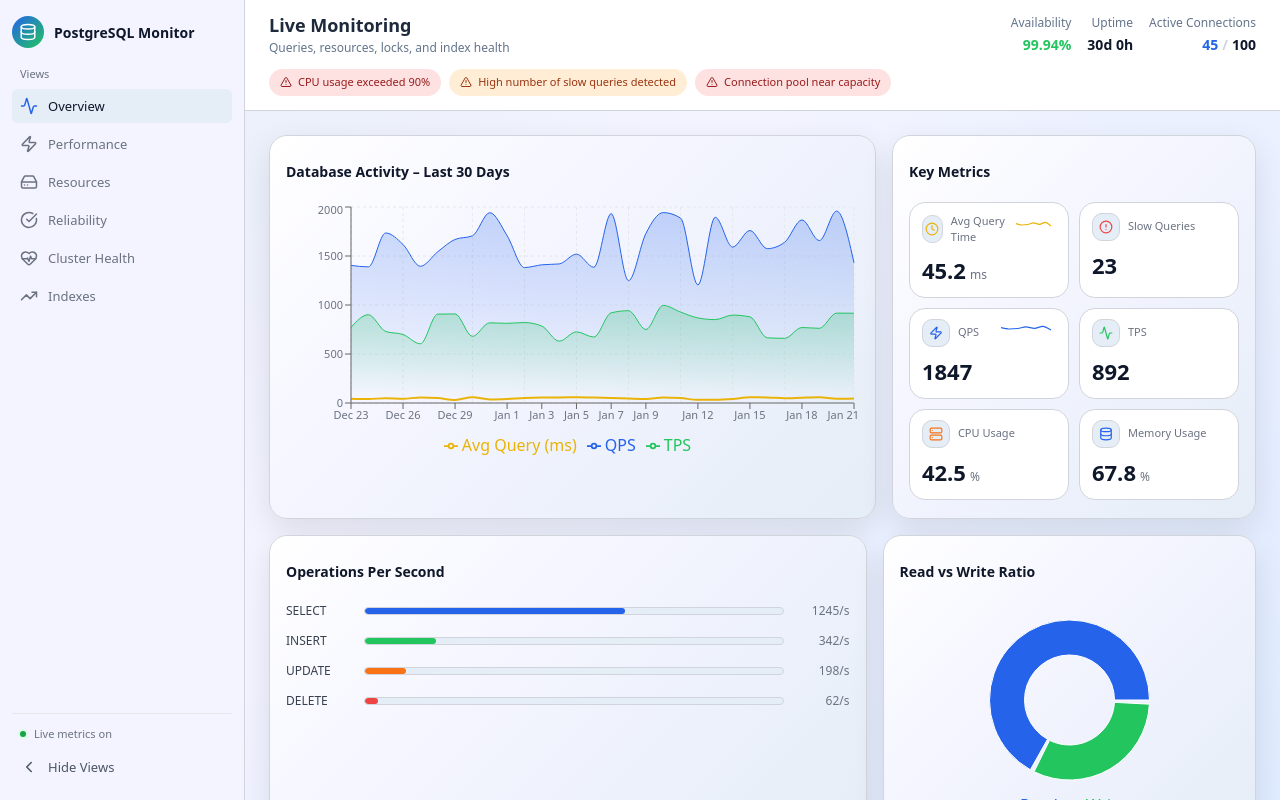
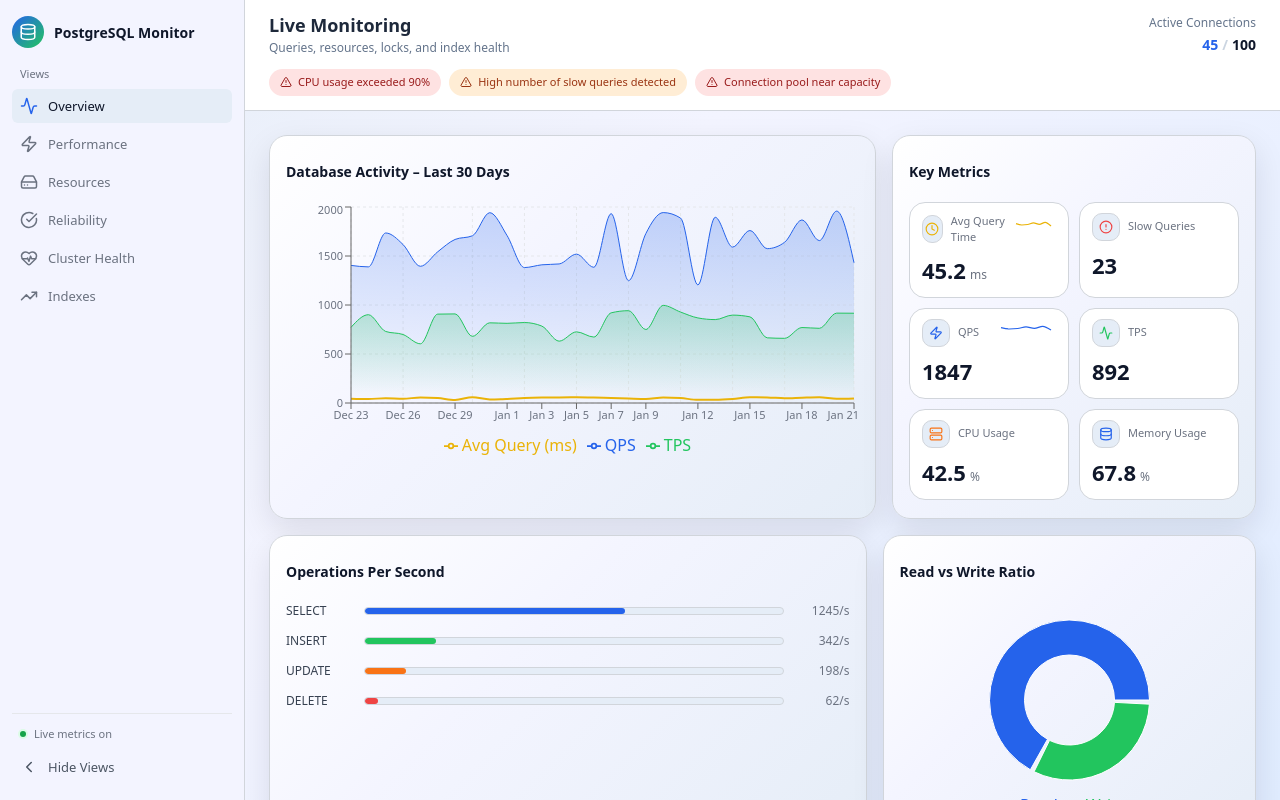
Before and after one commit to DilipViharika/pg-monitor-dashboard, a React (Vite) app: page / in a window 1280 px wide. Built offline with nearby package versions, Linux system fonts and the light colour scheme.

Commit message:
Refactor PostgreSQLMonitor component: remove Availability and Uptime metrics for cleaner display

```diff
--- a/src/PostgreSQLMonitor.jsx
+++ b/src/PostgreSQLMonitor.jsx
@@ -1393,18 +1393,7 @@ const PostgreSQLMonitor = () => {
               <div style={{ display: 'flex', gap: 16 }}>
                 {/* Removed Cluster Health from here */}
 
-                <div>
-                  <div style={{ color: '#64748b', marginBottom: 2 }}>Availability</div>
-                  <div style={{ fontWeight: 600, fontSize: 14, color: PRIMARY_GREEN }}>
-                    {metrics.availability}%
-                  </div>
-                </div>
-                <div>
-                  <div style={{ color: '#64748b', marginBottom: 2 }}>Uptime</div>
-                  <div style={{ fontWeight: 600, fontSize: 14 }}>
-                    {formatUptime(metrics.uptime)}
-                  </div>
-                </div>
+
                 <div>
                   <div style={{ color: '#64748b', marginBottom: 2 }}>Active Connections</div>
                   <div style={{ fontWeight: 600, fontSize: 14 }}>
```
